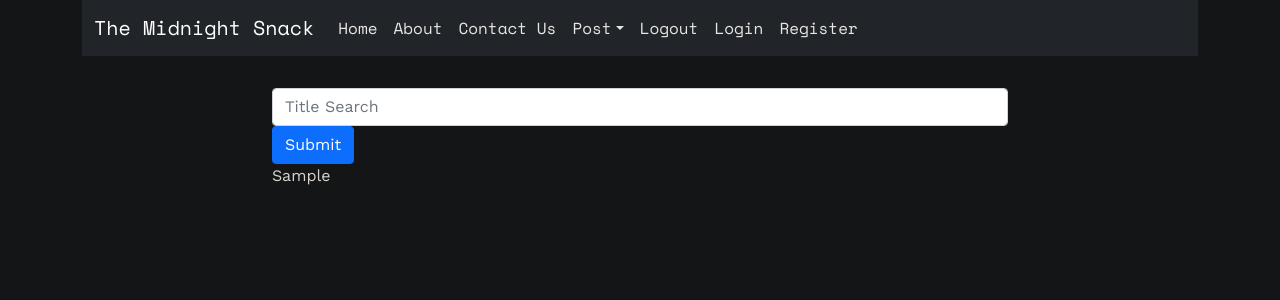
After one commit to JBreidfjord/midnightsnack, a FastAPI app: template templates/edit_search.html in a window 1280 px wide. The commit adds this page. Shown: the top 300 px of the page. Run offline with FastAPI, Linux system fonts and the light colour scheme; the template is opened without the code that fills it: most values are stand-ins (such as "Sample title", 1, 10 or a date in 2020); parts of the project's set-up code (start-up, migrations or seed data) failed here and were passed over; some libraries are stand-ins or nearby versions.

Commit message:
Added edit function for existing posts, started search page

```diff
--- a/main.py
+++ b/main.py
@@ -1,4 +1,4 @@
-from fastapi import FastAPI, Request, Form, Depends, HTTPException, Query, status, Security, File
+from fastapi import FastAPI, Request, Form, Depends, HTTPException, Query, status, Security, File, Body
 from fastapi.templating import Jinja2Templates
 from fastapi.responses import HTMLResponse, Response, RedirectResponse, JSONResponse, FileResponse
 from fastapi.staticfiles import StaticFiles
@@ -8,6 +8,7 @@ from fastapi.openapi.utils import get_openapi
 from fastapi.openapi.docs import get_swagger_ui_html
 from pydantic import ValidationError
 from sqlalchemy.orm import Session
+from sqlalchemy import select
 from typing import List, Optional
 from datetime import timedelta, datetime
 from secrets import token_hex
@@ -110,14 +111,14 @@ def register(username: str = Form(...), email: str = Form(...), password: str =
         db = SessionLocal()
         db.add(user)
         db.commit()
-        response = RedirectResponse(url=f'/register', status_code=303)
+        response = RedirectResponse(url='/register', status_code=303)
         response.delete_cookie(key='Errors')
         response.set_cookie(key='Success', value=True, max_age=30, expires=30)
         return response
     except ValidationError as exception:
         errors = [error['msg'] for error in exception.errors()]
         error_str = ':'.join(errors)
-        response = RedirectResponse(url=f'/register', status_code=303)
+        response = RedirectResponse(url='/register', status_code=303)
         response.delete_cookie(key='Success')
         response.set_cookie(key='Errors', value=error_str, max_age=30, expires=30)
         return response
@@ -125,12 +126,13 @@ def register(username: str = Form(...), email: str = Form(...), password: str =
 # Users
 @app.get('/users/me')
 def read_current_user(user: User = Depends(auth.verify_token), db: Session = Depends(get_db)):
+    # get user data from db
     return user.username
 
 # CRUD
 # Post Management
-@app.get('/posts/edit/{post_id}')
-def edit_post(request: Request, post_id: str, db: Session = Depends(get_db), user: User = Depends(auth.verify_token)):
+@app.get('/posts/edit/{post_id}', dependencies=[Security(auth.verify_token, scopes=['edit'])])
+def edit_post(request: Request, post_id: str, db: Session = Depends(get_db)):
     tmp_dir = next(create_tmp())
     tmp_id = tmp_dir.replace('./tmp/', '')
     article, img_path, article_path, content_path = crud.get_post(db=db, post_id=post_id).values()
@@ -139,26 +141,25 @@ def edit_post(request: Request, post_id: str, db: Session = Depends(get_db), use
 
     for file in Path(content_path).iterdir():
         shutil.copy(file, Path(tmp_dir).joinpath(file.name))
-    return templates.TemplateResponse('edit_exist.html', {'request': request, 'article_content': article_html, 'img_path': img_path, 'article': article, 'tmp_id': tmp_id, 'author': user.username})
+    return templates.TemplateResponse('edit_exist.html', {'request': request, 'article_content': article_html, 'img_path': img_path, 'article': article, 'tmp_id': tmp_id})
 
-@app.post('/posts/edit/{post_id}')
-def submit_edit(tmp_id: str, db: Session = Depends(get_db), user: User = Depends(auth.verify_token)):
-    # EDIT THIS FUNCTION, THIS IS JUST FROM THE OTHER ROUTE, CHANGE/REMOVE AS NECESSARY
-    tmp_dir = f'./tmp/{tmp_id}'
-    article_files = os.listdir(tmp_dir)
+@app.post('/posts/edit/{post_id}', dependencies=[Security(auth.verify_token, scopes=['edit'])])
+def submit_edit(post_id: int, tmp_id: str = Body(..., embed=True), db: Session = Depends(get_db)):
+    tmp_dir = Path(f'./tmp/{tmp_id}')
     with open(f'{tmp_dir}/article.config.json') as f:
         article_config = json.load(f)
     article_slug = slugify(article_config['title'], max_length=20)
-    article_path = f'./static/posts/{article_slug}'
-    Path(article_path).mkdir(parents=True, exist_ok=True)
-    for file in article_files:
-        shutil.move(Path(tmp_dir).joinpath(file), Path(article_path).joinpath(file))
+    article_path = Path(f'./static/posts/{article_slug}')
+    article_path.mkdir(parents=True, exist_ok=True)
+    for file in tmp_dir.iterdir():
+        shutil.move(file, article_path.joinpath(file.name))
     shutil.rmtree(tmp_dir)
+    author_id = db.execute(select(User.id).where(User.username == article_config['author'])).scalar()
 
     data = {
         'title': article_config['title'],
         'slug': article_slug,
-        'user_id': user.id,
+        'user_id': author_id,
         'description': article_config['description'],
         'image_text': article_config['imageAlt'],
         'photographer_name': article_config['photographerName'],
@@ -166,7 +167,7 @@ def submit_edit(tmp_id: str, db: Session = Depends(get_db), user: User = Depends
         'keywords': article_config['keywords'],
         'tags': [Tag(name=tag) for tag in article_config['tags']]
     }
-    crud.create_post(db=db, post=data)
+    crud.edit_post(db=db, post_id=post_id, data=data)
     return JSONResponse({'url': f'/posts/{article_slug}'})
 
 @app.delete('/posts/{slug}', dependencies=[Security(auth.verify_token, scopes=['delete'])])
@@ -174,14 +175,6 @@ def del_post(slug: str, db: Session = Depends(get_db)):
     get_post_obj(db=db, slug=slug)
     crud.del_post(db=db, slug=slug)
     return {'detail': 'Post deleted', 'status_code': 204}
-
-# Post Pages
-@app.get('/posts/{slug}', response_class=HTMLResponse)
-def get_post(request: Request, slug: str, db: Session = Depends(get_db)):
-    article, img_path, content_path = crud.get_post(db=db, slug=slug).values()
-    with open(content_path) as f:
-        content = f.read()
-    return templates.TemplateResponse('post.html', {'request': request, 'article': article, 'article_content': content, 'img_path': img_path})
 
 # Docs
 @app.get('/openapi.json', dependencies=[Security(auth.verify_token, scopes=['admin'])])
@@ -212,13 +205,23 @@ def escape_html(file: Path, unescape: bool = False):
         f.write(esc_content)
         f.truncate()
 
+@app.get('/posts/edit', response_class=HTMLResponse, dependencies=[Security(auth.verify_token, scopes=['edit'])])
+def search_posts(request: Request, db: Session = Depends(get_db)):
+    post_list = [post.title for post in crud.get_all_posts(db=db)]
+    return templates.TemplateResponse('edit_search.html', {'request': request, 'post_list': post_list})
 
-@app.get('/edit', response_class=HTMLResponse)
+@app.post('/posts/edit', response_class=RedirectResponse, dependencies=[Security(auth.verify_token, scopes=['edit'])])
+def redir_edit(search: str = Form(...), db: Session = Depends(get_db)):
+    slug = slugify(search)
+    post = crud.get_post(slug=slug, db=db)['post_obj']
+    return RedirectResponse(f'/posts/edit/{post.id}')
+
+@app.get('/posts/create', response_class=HTMLResponse, dependencies=[Security(auth.verify_token, scopes=['post'])])
 def upload_input(request: Request):
     return templates.TemplateResponse('upload.html', {'request': request})
 
 
-@app.post('/edit', response_class=HTMLResponse)
+@app.post('/posts/create', response_class=HTMLResponse, dependencies=[Security(auth.verify_token, scopes=['edit'])])
 def upload(
     request: Request,
     article_file: bytes = File(...),
@@ -270,13 +273,13 @@ def upload(
     return templates.TemplateResponse('edit.html', {'request': request, 'article_content': article_html, 'img_path': img_path, 'article': article, 'tmp_id': tmp_id, 'author': user.username})
 
 
-@app.get('/edit/{tmp_id}', response_class=FileResponse)
+@app.get('/edit/{tmp_id}', response_class=FileResponse, dependencies=[Security(auth.verify_token, scopes=['edit'])])
 def get_article_md(tmp_id: str):
     escape_html(file=(Path(f'./tmp/{tmp_id}/article.md')))
     return FileResponse(f'./tmp/{tmp_id}/article.md')
 
 
-@app.post('/edit/{tmp_id}', response_class=FileResponse)
+@app.post('/edit/{tmp_id}', response_class=FileResponse, dependencies=[Security(auth.verify_token, scopes=['edit'])])
 def convert_edit(tmp_id: str, article_md: bytes = File(...)):
     tmp_dir = f'./tmp/{tmp_id}'
     with open(f'{tmp_dir}/article.md', 'wb') as f:
@@ -288,23 +291,23 @@ def convert_edit(tmp_id: str, article_md: bytes = File(...)):
     return FileResponse(f'{tmp_dir}/article.html')
 
 
-@app.post('/submit/{tmp_id}', response_class=JSONResponse)
-def submit_article(tmp_id: str, db: Session = Depends(get_db), user: User = Depends(auth.verify_token)):
-    tmp_dir = f'./tmp/{tmp_id}'
-    article_files = os.listdir(tmp_dir)
+@app.post('/submit/{tmp_id}', response_class=JSONResponse, dependencies=[Security(auth.verify_token, scopes=['post'])])
+def submit_article(tmp_id: str, db: Session = Depends(get_db)):
+    tmp_dir = Path(f'./tmp/{tmp_id}')
     with open(f'{tmp_dir}/article.config.json') as f:
         article_config = json.load(f)
     article_slug = slugify(article_config['title'], max_length=20)
-    article_path = f'./static/posts/{article_slug}'
-    Path(article_path).mkdir(parents=True, exist_ok=True)
-    for file in article_files:
-        shutil.move(Path(tmp_dir).joinpath(file), Path(article_path).joinpath(file))
+    article_path = Path(f'./static/posts/{article_slug}')
+    article_path.mkdir(parents=True, exist_ok=True)
+    for file in tmp_dir.iterdir():
+        shutil.move(file, article_path.joinpath(file.name))
     shutil.rmtree(tmp_dir)
+    author_id = db.execute(select(User.id).where(User.username == article_config['author']))
 
     data = {
         'title': article_config['title'],
         'slug': article_slug,
-        'user_id': user.id,
+        'user_id': author_id,
         'description': article_config['description'],
         'image_text': article_config['imageAlt'],
         'photographer_name': article_config['photographerName'],
@@ -314,3 +317,11 @@ def submit_article(tmp_id: str, db: Session = Depends(get_db), user: User = Depe
     }
     crud.create_post(db=db, post=data)
     return JSONResponse({'url': f'/posts/{article_slug}'})
+
+# Post Pages
+@app.get('/posts/{slug}', response_class=HTMLResponse)
+def get_post(request: Request, slug: str, db: Session = Depends(get_db)):
+    article, img_path, article_path, content_path = crud.get_post(db=db, slug=slug).values()
+    with open(article_path) as f:
+        content = f.read()
+    return templates.TemplateResponse('post.html', {'request': request, 'article': article, 'article_content': content, 'img_path': img_path})
--- a/static/main.css
+++ b/static/main.css
@@ -1,10 +1,21 @@
 body {
     background: #131516;
     color: #d8d4cf;
+    font-family: 'Work Sans', sans-serif;
 }
 
 h1, h2, h3, h4, h5, h6 {
     color: #e8e6e3;
+    font-family: 'Space Mono', monospace;
+}
+
+a {
+    color: #2b5479;
+    text-decoration: none;
+}
+
+.navbar {
+    font-family: 'Space Mono', monospace;
 }
 
 .site-header .navbar-nav .nav-link {
--- a/templates/edit_exist.html
+++ b/templates/edit_exist.html
@@ -43,7 +43,7 @@
         function commitPost() {
             result = confirm("Are you sure?\nThis will commit the article.")
             if (result == true) {
-                axios.post("/posts/edit/{{ post_id }}")
+                axios.post("/posts/edit/{{ article.id }}", {tmp_id: "{{ tmp_id }}"})
                 .then(function (response) {
                     console.log(response);
                     alert(response.data);
--- /dev/null
+++ b/templates/edit_search.html
@@ -0,0 +1,21 @@
+{% extends "layout.html" %}
+
+{% block content %}
+<div>
+    <form action="/posts/edit" method="POST" id="edit_search" name="edit_search" autocomplete="off">
+        <div class="form-group">
+            <input type="text" class="form-control" id="search" name="search" placeholder="Title Search" required>
+        </div>
+        <input type="submit" class="btn btn-primary">
+    </form>
+</div>
+<div>
+    {{ post_list }}
+</div>
+{% endblock content %}
+
+{% block scripts %}
+<script>
+    const posts = "{{ post_list }}";
+</script>
+{% endblock scripts %}
--- a/templates/home.html
+++ b/templates/home.html
@@ -3,9 +3,11 @@
 {% block content %}
     <h2>Home Page</h2>
     <br>
+    <div class="container" id="post-list">
     {% for post in posts %}
-        <h4><a href='/posts/{{ post.id }}'>{{ post.title }}</a></h4>
+        <h4><a href='/posts/{{ post.slug }}'>{{ post.title }}</a></h4>
         <p>By {{ post.author.username }} on {{ post.date_posted.date() }}</p>
-        <p>{{ post.content | safe }}</p>
+        <p>{{ post.description }}</p>
     {% endfor %}
+    </div>
 {% endblock content %}
--- a/templates/layout.html
+++ b/templates/layout.html
@@ -13,6 +13,8 @@
     <link rel="stylesheet" href="//cdnjs.cloudflare.com/ajax/libs/highlight.js/10.6.0/styles/atom-one-dark.min.css">
 
     <!-- Custom CSS -->
+    <link rel="preconnect" href="https://fonts.gstatic.com">
+    <link href="https://fonts.googleapis.com/css2?family=Space+Mono&family=Work+Sans&display=swap" rel="stylesheet">
     <link rel="stylesheet" type="text/css" href="{{ url_for('static', path='/main.css') }}">
 
     {% block head %}{% endblock %}
@@ -48,7 +50,7 @@
                                 <li class="nav-item dropdown">
                                     <a class="nav-link dropdown-toggle" href="#" id="navbarDropdownMenuLink" role="button" data-bs-toggle="dropdown" aria-expanded="false">Post</a>
                                     <ul class="dropdown-menu" aria-labelledby="navbarDropdownMenuLink">
-                                        <li><a class="dropdown-item" href="/posts/new/">New</a></li>
+                                        <li><a class="dropdown-item" href="/posts/create/">New</a></li>
                                         <li><a class="dropdown-item" href="/posts/edit/">Edit</a></li>
                                     </ul>
                                 </li>
--- a/templates/post.html
+++ b/templates/post.html
@@ -39,7 +39,7 @@
         <small class="text-muted">Photo by <a href="{{ article.photographer_url }}" class="link-secondary">{{ article.photographer_name }}</a></small>
     </div>
     <br>
-    <div>
+    <div class="article-content">
         {% block article %}
             {{ article_content | safe }}
         {% endblock article %}
--- a/templates/upload.html
+++ b/templates/upload.html
@@ -2,7 +2,7 @@
 
 {% block content %}
 <div>
-    <form action="/edit" method="POST" enctype="multipart/form-data" id="article_upload" name="article_upload">
+    <form action="/posts/create" method="POST" enctype="multipart/form-data" id="article_upload" name="article_upload">
         <div class="form-group">
             <label for="title">Title</label>
             <input type="text" class="form-control" id="title" name="title" required>
```
Also changed, not shown: other parts of static/main.css (+1 -59 lines), crud.py (+11 -2 lines), 1 other file.
